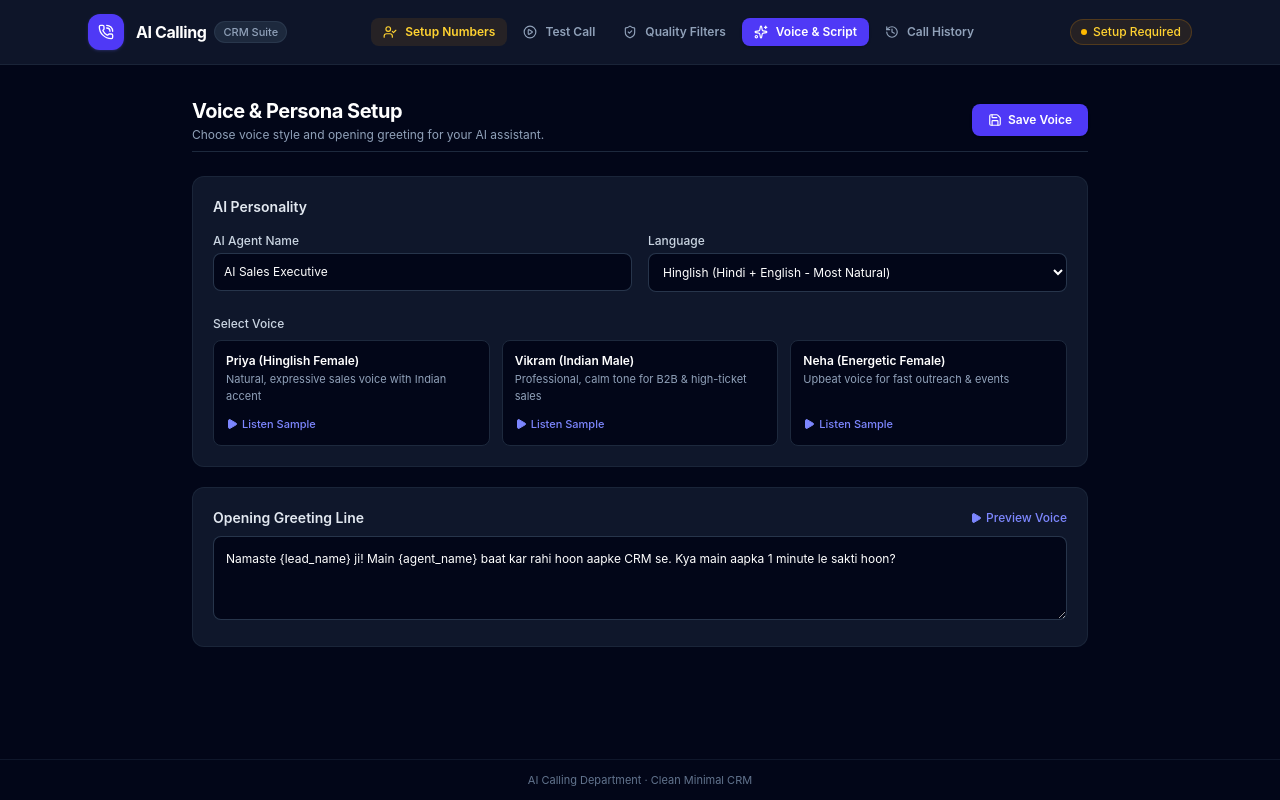
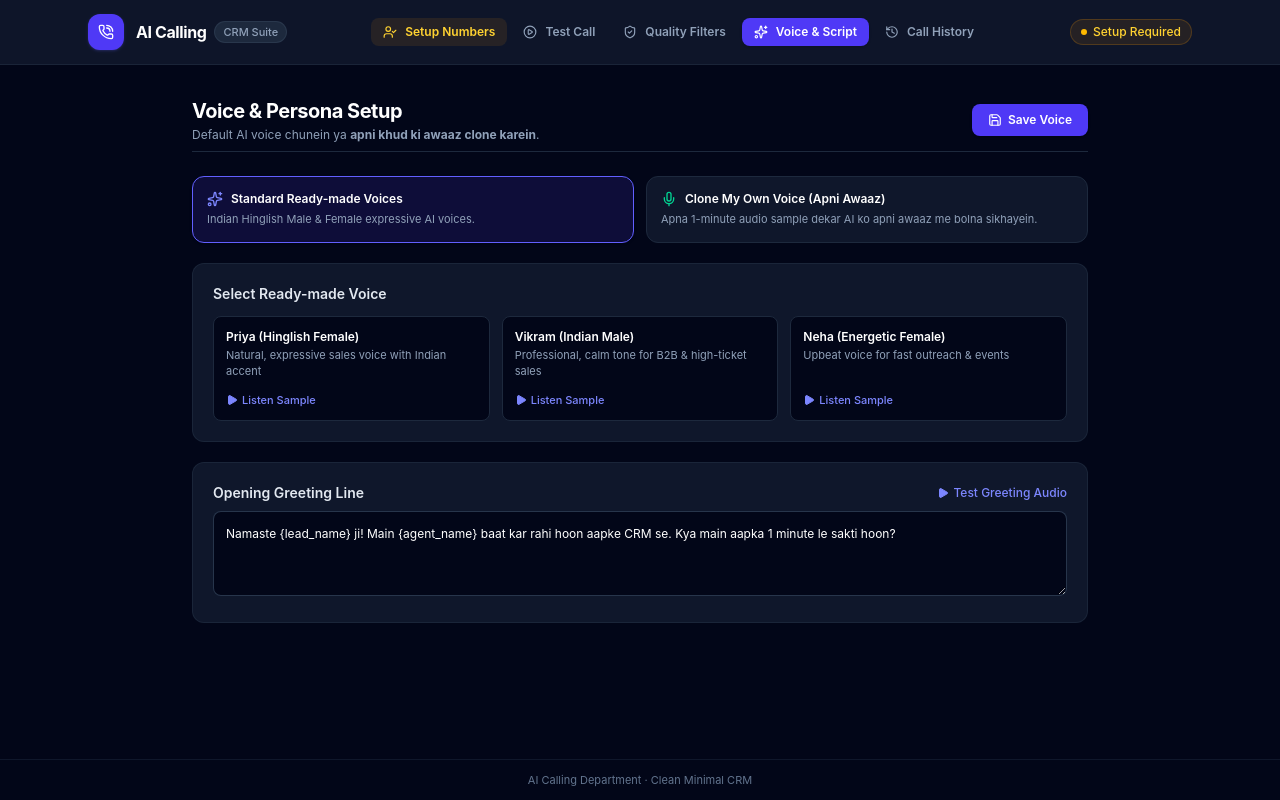
Before and after one commit to digitalmarketingssp82/ai-calling-crm, a React (Vite) app: page / in a window 1280 px wide. Both pictures are taken after a click on the button "Voice & Script". Built offline with nearby package versions, Linux system fonts and the light colour scheme.

Commit message:
Add files via upload

```diff
--- a/src/components/VoiceStudioView.jsx
+++ b/src/components/VoiceStudioView.jsx
@@ -1,8 +1,11 @@
 import React, { useState } from 'react';
-import { Sparkles, Play, Square, Volume2, Save } from 'lucide-react';
+import { Sparkles, Play, Square, Volume2, Save, Mic, Upload, CheckCircle2 } from 'lucide-react';
 
 export default function VoiceStudioView({ config, setConfig, onSave }) {
   const [isPlaying, setIsPlaying] = useState(false);
+  const [voiceType, setVoiceType] = useState('preset'); // 'preset' or 'clone'
+  const [clonedFile, setClonedFile] = useState(null);
+  const [isCloning, setIsCloning] = useState(false);
 
   const voices = [
     { id: 'v1', name: 'Priya (Hinglish Female)', desc: 'Natural, expressive sales voice with Indian accent' },
@@ -35,6 +38,22 @@ export default function VoiceStudioView({ config, setConfig, onSave }) {
     window.speechSynthesis.speak(utterance);
   };
 
+  const handleFileUpload = (e) => {
+    const file = e.target.files[0];
+    if (file) {
+      setIsCloning(true);
+      setTimeout(() => {
+        setClonedFile(file.name);
+        setIsCloning(false);
+        setConfig({
+          ...config,
+          voicePreset: 'My Cloned Voice (' + file.name.split('.')[0] + ')',
+          customVoiceId: 'cloned_' + Math.random().toString(36).substring(7)
+        });
+      }, 1500);
+    }
+  };
+
   return (
     <div className="max-w-4xl mx-auto space-y-6">
       {/* Title */}
@@ -42,7 +61,7 @@ export default function VoiceStudioView({ config, setConfig, onSave }) {
         <div>
           <h1 className="text-xl font-bold text-white tracking-tight">Voice & Persona Setup</h1>
           <p className="text-xs text-slate-400 mt-0.5">
-            Choose voice style and opening greeting for your AI assistant.
+            Default AI voice chunein ya <strong>apni khud ki awaaz clone karein</strong>.
           </p>
         </div>
 
@@ -56,38 +75,118 @@ export default function VoiceStudioView({ config, setConfig, onSave }) {
       </div>
 
       <div className="space-y-5">
-        {/* Basic Settings */}
-        <div className="rounded-xl bg-slate-900 border border-slate-800/80 p-5 space-y-4">
-          <h2 className="text-sm font-semibold text-slate-200">AI Personality</h2>
+        {/* Voice Mode Selector: Preset vs Clone My Voice */}
+        <div className="grid grid-cols-2 gap-3">
+          <button
+            type="button"
+            onClick={() => setVoiceType('preset')}
+            className={`p-3.5 rounded-xl border text-left transition cursor-pointer ${
+              voiceType === 'preset'
+                ? 'bg-indigo-600/15 border-indigo-500 text-white shadow-sm'
+                : 'bg-slate-900 border-slate-800 text-slate-400 hover:border-slate-700'
+            }`}
+          >
+            <div className="flex items-center gap-2 font-semibold text-xs text-white">
+              <Sparkles className="h-4 w-4 text-indigo-400" />
+              <span>Standard Ready-made Voices</span>
+            </div>
+            <p className="text-[11px] text-slate-400 mt-1">
+              Indian Hinglish Male & Female expressive AI voices.
+            </p>
+          </button>
 
-          <div className="grid grid-cols-1 sm:grid-cols-2 gap-4">
+          <button
+            type="button"
+            onClick={() => setVoiceType('clone')}
+            className={`p-3.5 rounded-xl border text-left transition cursor-pointer ${
+              voiceType === 'clone'
+                ? 'bg-emerald-600/15 border-emerald-500 text-white shadow-sm'
+                : 'bg-slate-900 border-slate-800 text-slate-400 hover:border-slate-700'
+            }`}
+          >
+            <div className="flex items-center gap-2 font-semibold text-xs text-white">
+              <Mic className="h-4 w-4 text-emerald-400" />
+              <span>Clone My Own Voice (Apni Awaaz)</span>
+            </div>
+            <p className="text-[11px] text-slate-400 mt-1">
+              Apna 1-minute audio sample dekar AI ko apni awaaz me bolna sikhayein.
+            </p>
+          </button>
+        </div>
+
+        {/* SECTION 1: Clone My Own Voice */}
+        {voiceType === 'clone' && (
+          <div className="rounded-xl bg-slate-900 border border-emerald-500/30 p-5 space-y-4 animate-fadeIn">
             <div>
-              <label className="text-xs font-medium text-slate-300 block mb-1">AI Agent Name</label>
-              <input
-                type="text"
-                value={config.agentName}
-                onChange={(e) => setConfig({ ...config, agentName: e.target.value })}
-                className="w-full bg-slate-950 border border-slate-700/80 text-white text-xs rounded-lg p-2.5 outline-none focus:border-indigo-500"
-              />
+              <h2 className="text-sm font-semibold text-white flex items-center gap-1.5">
+                <Mic className="h-4 w-4 text-emerald-400" />
+                Instant Voice Cloning (ElevenLabs / Custom Model)
+              </h2>
+              <p className="text-[11px] text-slate-400 mt-0.5">
+                AI aapki exact voice pitch, tone aur accent copy kar lega. Client ko lagega aap hi baat kar rahe hain.
+              </p>
             </div>
 
-            <div>
-              <label className="text-xs font-medium text-slate-300 block mb-1">Language</label>
-              <select
-                value={config.language}
-                onChange={(e) => setConfig({ ...config, language: e.target.value })}
-                className="w-full bg-slate-950 border border-slate-700/80 text-white text-xs rounded-lg p-2.5 outline-none focus:border-indigo-500"
-              >
-                <option value="Hinglish (Hindi + English)">Hinglish (Hindi + English - Most Natural)</option>
-                <option value="Pure Hindi">Pure Hindi</option>
-                <option value="Indian English">Indian English</option>
-              </select>
+            <div className="grid grid-cols-1 sm:grid-cols-2 gap-4 pt-1">
+              {/* Option A: Upload Audio File */}
+              <div className="border-2 border-dashed border-slate-700 rounded-xl p-4 text-center hover:border-emerald-500/60 transition bg-slate-950/60">
+                <Upload className="h-7 w-7 text-emerald-400 mx-auto mb-2" />
+                <span className="text-xs font-semibold text-slate-200 block">
+                  Upload Voice Sample (1-2 Min)
+                </span>
+                <span className="text-[10px] text-slate-400 block mt-0.5">
+                  MP3, M4A ya WAV file (clean audio bina shor ke)
+                </span>
+
+                <input
+                  type="file"
+                  accept="audio/*"
+                  onChange={handleFileUpload}
+                  className="hidden"
+                  id="voice-upload"
+                />
+                <label
+                  htmlFor="voice-upload"
+                  className="mt-3 inline-block bg-slate-800 hover:bg-slate-700 text-slate-200 text-xs font-medium px-3.5 py-1.5 rounded-lg cursor-pointer transition"
+                >
+                  {isCloning ? 'Cloning in Progress...' : 'Choose Audio File'}
+                </label>
+
+                {clonedFile && (
+                  <div className="mt-2 text-[11px] text-emerald-400 flex items-center justify-center gap-1">
+                    <CheckCircle2 className="h-3.5 w-3.5" />
+                    <span>Cloned: {clonedFile}</span>
+                  </div>
+                )}
+              </div>
+
+              {/* Option B: Direct Voice ID (ElevenLabs) */}
+              <div className="bg-slate-950 border border-slate-800 rounded-xl p-4 space-y-2">
+                <span className="text-xs font-semibold text-slate-200 block">
+                  Or Paste ElevenLabs Voice ID
+                </span>
+                <p className="text-[11px] text-slate-400">
+                  Agar aapne pehle se ElevenLabs me voice clone ki hui hai, toh Voice ID yahan paste karein:
+                </p>
+                <input
+                  type="text"
+                  placeholder="e.g. 21m00Tcm4TlvDq8ikWAM"
+                  value={config.customVoiceId || ''}
+                  onChange={(e) => setConfig({ ...config, customVoiceId: e.target.value })}
+                  className="w-full bg-slate-900 border border-slate-700 text-white text-xs rounded-lg p-2 outline-none focus:border-emerald-500 font-mono"
+                />
+                <span className="text-[10px] text-slate-500 block">
+                  Ye ID Vapi/Retell me direct sync ho jati hai.
+                </span>
+              </div>
             </div>
           </div>
+        )}
 
-          {/* Voice Presets */}
-          <div className="space-y-2 pt-2">
-            <label className="text-xs font-medium text-slate-300 block">Select Voice</label>
+        {/* SECTION 2: Standard AI Voices */}
+        {voiceType === 'preset' && (
+          <div className="rounded-xl bg-slate-900 border border-slate-800/80 p-5 space-y-3 animate-fadeIn">
+            <h2 className="text-sm font-semibold text-slate-200">Select Ready-made Voice</h2>
             <div className="grid grid-cols-1 sm:grid-cols-3 gap-3">
               {voices.map((v) => {
                 const isSelected = config.voicePreset?.includes(v.name.split(' ')[0]);
@@ -122,7 +221,7 @@ export default function VoiceStudioView({ config, setConfig, onSave }) {
               })}
             </div>
           </div>
-        </div>
+        )}
 
         {/* Greeting Script */}
         <div className="rounded-xl bg-slate-900 border border-slate-800/80 p-5 space-y-2">
@@ -134,7 +233,7 @@ export default function VoiceStudioView({ config, setConfig, onSave }) {
               className="text-xs text-indigo-400 hover:text-indigo-300 flex items-center gap-1 cursor-pointer font-medium"
             >
               <Play className="h-3 w-3 fill-current" />
-              <span>Preview Voice</span>
+              <span>Test Greeting Audio</span>
             </button>
           </div>
           <textarea
```
